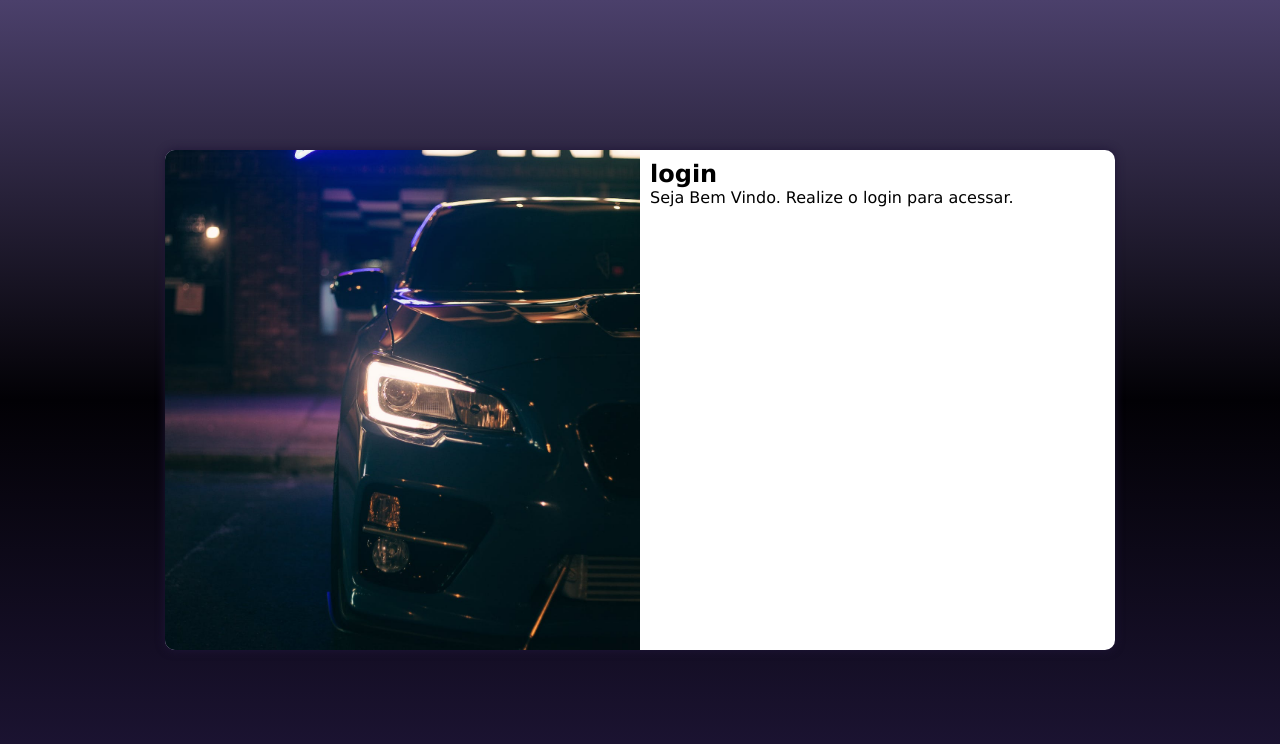
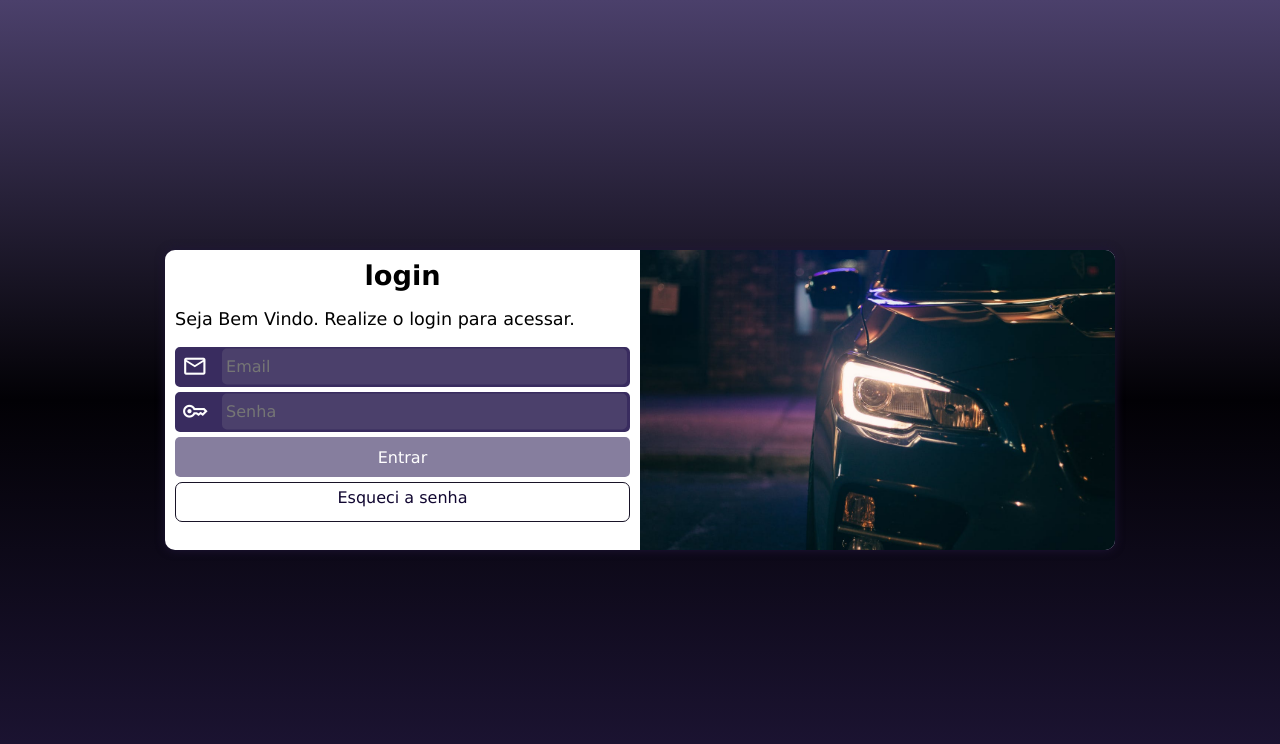
Before and after one commit to LorenzoHzK/Projeto-Login, a plain HTML site: page index.html in a window 1280 px wide. Drawn offline with nearby package versions, Linux system fonts and the light colour scheme.

Commit message:
finalizando o projeto

```diff
--- a/estilos/media-query.css
+++ b/estilos/media-query.css
@@ -15,7 +15,8 @@
     }
 
     #login{
-        width: 90vw;
+        width: 80vw;
+        height: 280px;
     }
 
     section#login > div#imagem{
@@ -38,15 +39,25 @@
 
     section#login {
         width: 950px;
+        height: 300px;
     }
     section#login > div#imagem {
-        float: left;
+        float: right;
         width: 50%;
         height: 100%;
     }
 
     section#login > div#form{
-        float: right;
+        float: left;
         width: 50%;
     }
+
+    #form > h1{
+        font-size: 1.7em;
+    }
+
+    #form > p{
+        font-size: 1.1em;
+        margin: 18px 0px;
+    }
 }
--- a/estilos/style.css
+++ b/estilos/style.css
@@ -41,15 +41,15 @@ main{
     position: absolute;
     top: 50%;
     left: 50%;
-    transform: translate(-50%, -50%);
     overflow: hidden;
 
     background-color: white;
     width: 250px;
-    height: 500px;
+    height: 515px;
     border-radius: 10px;
     box-shadow: 0px 0px 10px var(--roxo);
 
+    transform: translate(-50%, -50%);
     transition: width .8s, height .8s;
     transition-timing-function: ease;
 }
@@ -66,3 +66,79 @@ section#login > div#form{
     display: block;
     padding: 10px;
 }
+
+#form > h1{
+    text-align: center;
+    margin-bottom: 10px;
+}
+
+#form > p{
+    font-size: 0.8em;
+}
+
+label{
+    display: none;
+}
+
+.campo{
+    background-color: #392c5f;
+    border: 2px solid #392c5f;
+    width: 100%;
+    height: 40px;
+    display: block;
+    border-radius: 5px;
+    margin: 5px 0px;
+}
+
+div.campo > span{
+    color: white;
+    font-size: 1.6em;
+    width: 40px;
+    padding: 5px;
+}
+
+div.campo > input{
+    background-color: #4B406B;
+    font-size: 1em;
+    width: calc(100% - 46px);
+    height: 100%;
+    border: 0px;
+    border-radius: 5px;
+    padding: 4px;
+    transform: translateY(-7.5px);
+}
+
+form > input[type=submit] {
+    display: block;
+    font-size: 1em;
+    width: 100%;
+    height: 40px;
+    background-color: #867E9E;
+    color: white;
+    border: none;
+    border-radius: 5px;
+    cursor: pointer;
+}
+
+form > input[type=submit]:hover{
+    background-color: #4B406B;
+}
+
+form > a.botao{
+    display: block;
+    text-align: center;
+    font-size: 1em;
+    width: 100%;
+    height: 40px;
+    background-color: white;
+    color: #110731;
+    border: 1px solid #181327;
+    border-radius: 7px;
+    text-decoration: none;
+    padding-top: 5px;
+    margin-top: 5px;
+}
+
+form > a.botao:hover{
+    background-color: #392c5f;
+}
--- a/index.html
+++ b/index.html
@@ -4,6 +4,7 @@
     <meta charset="UTF-8">
     <meta name="viewport" content="width=device-width, initial-scale=1.0">
     <title>Tela de Login</title>
+    <link href="https://fonts.googleapis.com/css2?family=Material+Symbols+Outlined" rel="stylesheet" />
     <link rel="stylesheet" href="estilos/style.css">
     <link rel="stylesheet" href="estilos/media-query.css">
 </head>
@@ -16,8 +17,19 @@
             <div id="form">
                 <h1>login</h1>
                 <p>Seja Bem Vindo. Realize o login para acessar.</p>
-                <form action="login.php" method="post">
-
+                <form action="login.php" method="post" autocomplete="on">
+                    <div class="campo">
+                        <span class="material-symbols-outlined">email</span>
+                        <input type="email" name="login" id="idlogin" placeholder="Email" autocomplete="email" required max="50">
+                        <label for="idlogin">Email</label>
+                    </div>
+                    <div class="campo">
+                        <span class="material-symbols-outlined">key</span>
+                        <input type="password" name="senha" id="idsenha" placeholder="Senha" autocomplete="current-password" required minlength="8" max="30">
+                        <label for="idsenha">Senha</label>
+                    </div>
+                    <input type="submit" value="Entrar">
+                    <a href="esqueci.html" class="botao">Esqueci a senha</a>
                 </form>
             </div>
         </section>
```
